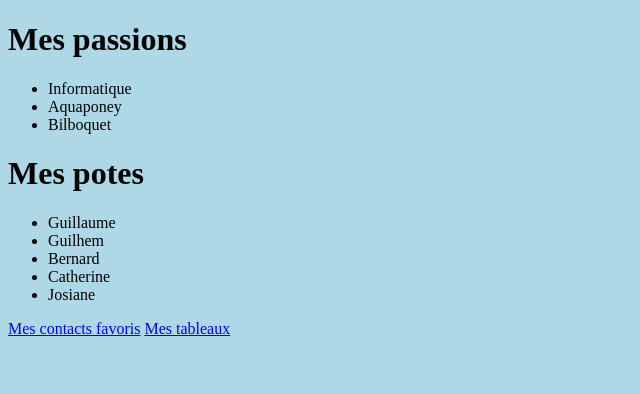
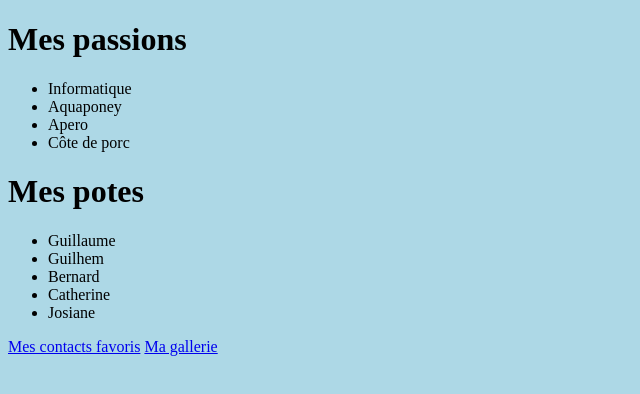
Before and after one commit to KKmillette/tpgit1, a plain HTML site: page index.html in a window 1280 px wide. Shown: the whole page, without its empty margins (0-640 px from the left). Drawn offline with Linux system fonts and the light colour scheme.

Commit message:
ajout de l'apero

```diff
--- a/index.html
+++ b/index.html
@@ -13,7 +13,8 @@
     <ul>
       <li>Informatique</li>
       <li>Aquaponey</li>
-      <li>Bilboquet</li>
+      <li>Apero</li>
+      <li>Côte de porc</li>
     </ul>
 
     <h1>Mes potes</h1>
@@ -26,6 +27,6 @@
     </ul>
 
     <a href="contact.html">Mes contacts favoris</a>
-    <a href="gallerie.html">Mes tableaux</a>
+    <a href="gallerie.html">Ma gallerie</a>
   </body>
 </html>
```
